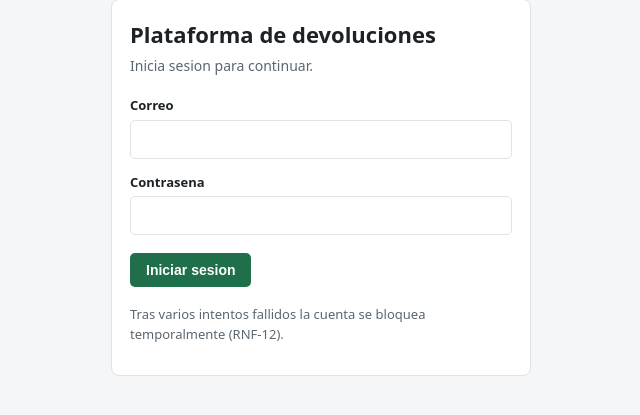
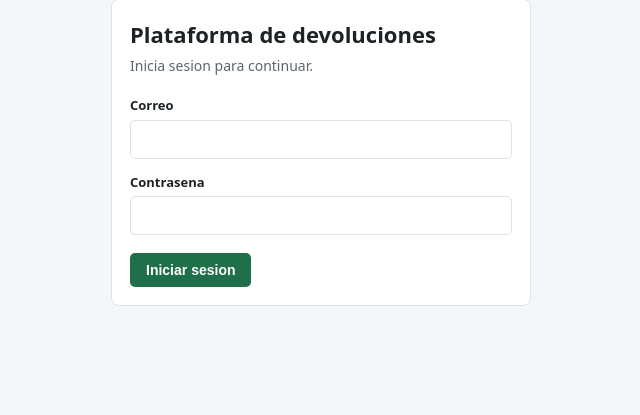
Before and after one commit to Pablofls/Proyecto12, a Flask app: page /login in a window 1280 px wide. Shown: the part 85-500 px from the top of the page, without its empty margins (319-959 px from the left). Run offline with Flask 3, Linux system fonts and the light colour scheme; some libraries are stand-ins or nearby versions.

Commit message:
fix(auth): quita la nota de bloqueo de la pantalla de inicio de sesion
La leyenda anunciaba la politica de bloqueo por intentos fallidos y el
identificador del requerimiento a cualquiera que abriera la pagina. Ademas de
ensuciar la pantalla, informaba a un atacante cuantos intentos tiene antes de
que la cuenta se bloquee, que es justo lo que RNF-16 pide no exponer.

El comportamiento no cambia: el bloqueo sigue aplicandose y el usuario recibe el
aviso cuando efectivamente ocurre.

Co-Authored-By: Claude Opus 5 <noreply@anthropic.com>

```diff
--- a/app/templates/auth/login.html
+++ b/app/templates/auth/login.html
@@ -13,8 +13,5 @@
       <button class="boton" type="submit">Iniciar sesion</button>
     </div>
   </form>
-  <p class="nota" style="margin-top:18px;">
-    Tras varios intentos fallidos la cuenta se bloquea temporalmente (RNF-12).
-  </p>
 </div>
 {% endblock %}
```
